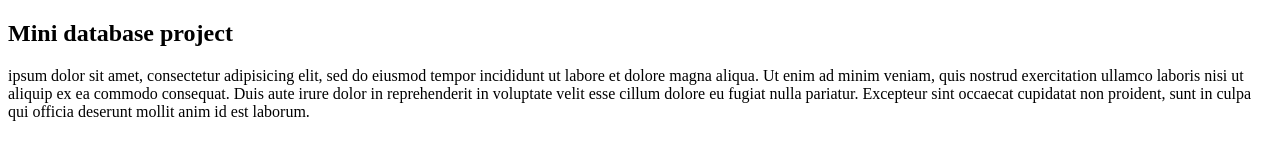
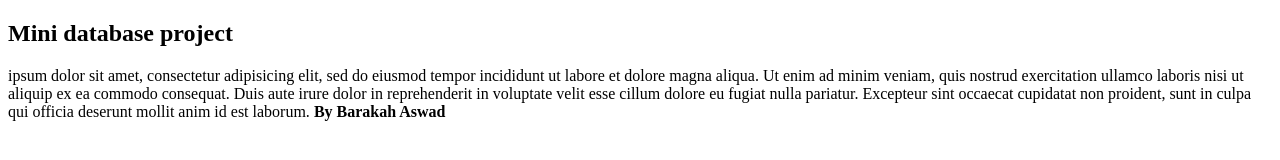
Before and after one commit to Barakah-aswad/mini-database, a plain HTML site: page index.html in a window 1280 px wide. Drawn offline with Linux system fonts and the light colour scheme.

Commit message:
edit file index.html

```diff
--- a/index.html
+++ b/index.html
@@ -11,5 +11,7 @@
 	consequat. Duis aute irure dolor in reprehenderit in voluptate velit esse
 	cillum dolore eu fugiat nulla pariatur. Excepteur sint occaecat cupidatat non
 	proident, sunt in culpa qui officia deserunt mollit anim id est laborum.
+
+	<strong>By Barakah Aswad</strong>
 </body>
 </html>
```
